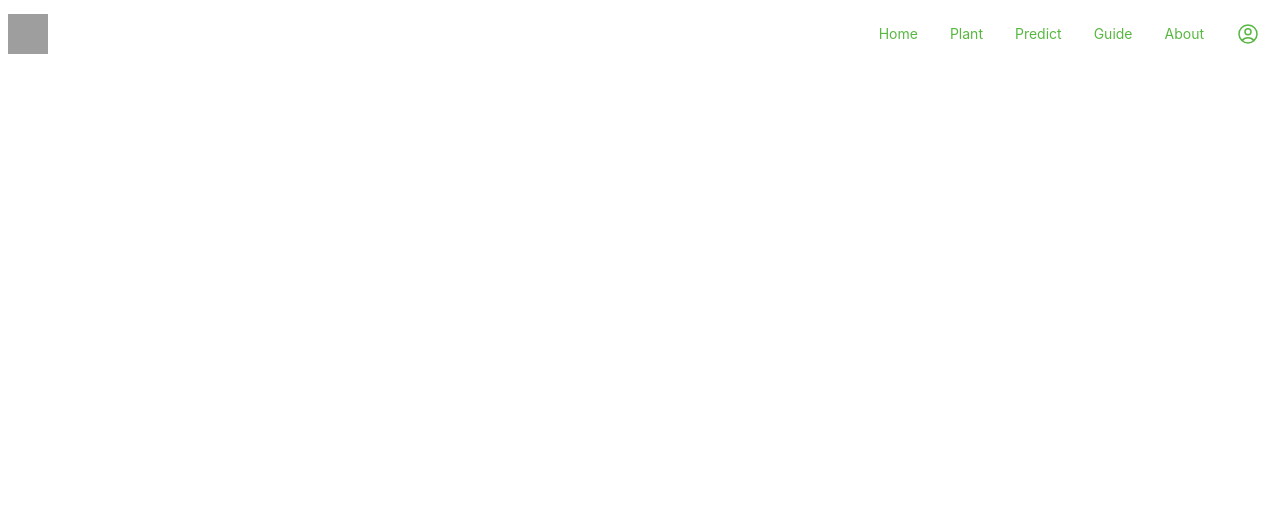
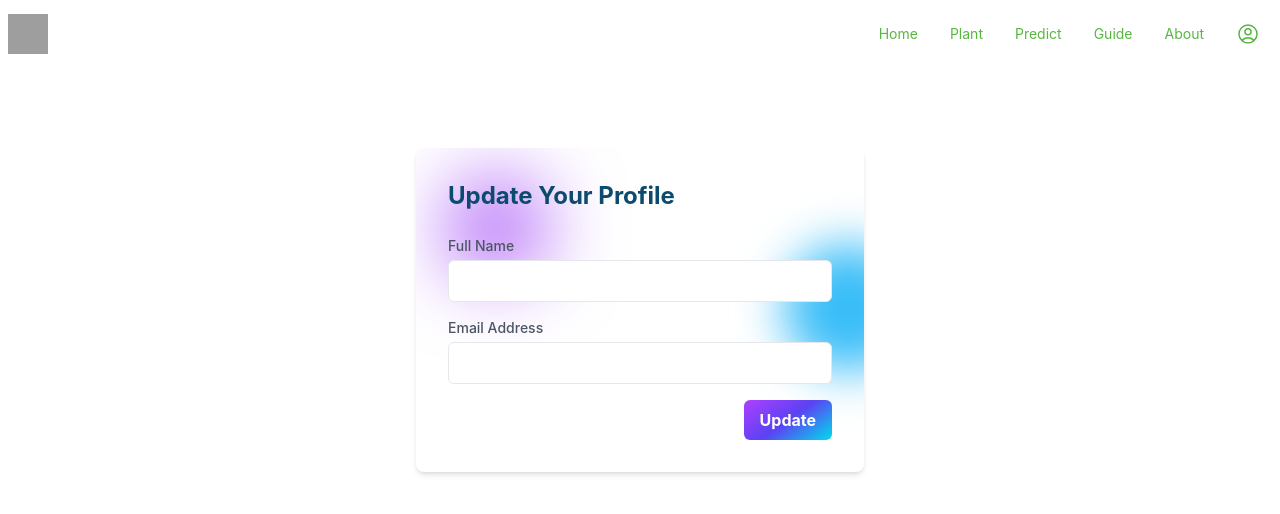
Before and after one commit to anwisu/kaalamansi-frontend, a React (Create React App) app: page /me/update in a window 1280 px wide. Shown: the top 514 px of the page. Built offline with nearby package versions, Linux system fonts and the light colour scheme; no server answers; grey boxes are pictures that could not be loaded.

Commit message:
update profile

```diff
--- a/src/App.js
+++ b/src/App.js
@@ -18,6 +18,7 @@ import QualityDataset from './Components/Dataset/QualityDataset';
 import DiseaseDataset from './Components/Dataset/DiseaseDataset';
 import ProtectedRoute from './Route/ProtectedRoute';
 import Dashboard from './Components/Admin/Dashboard';
+import UpdateProfile from './Components/User/updateProfile'
 
 
 function App() {
@@ -37,10 +38,12 @@ function App() {
           <Route path="/quality/dataset" element={<QualityDataset />} />
           <Route path="/disease/dataset" element={<DiseaseDataset />} />
 
+
           {/* USER ROUTES */}
           <Route path="/login" element={<Login />} />
           <Route path="/register" element={<Register />} />
           <Route path="/me" element={<Profile />} />
+          <Route path="/me/update" element={<UpdateProfile />} />
 
 
         {/* ADMIN ROUTES */}
--- a/src/Components/User/Profile.js
+++ b/src/Components/User/Profile.js
@@ -1,8 +1,7 @@
-import React, { Fragment, useState, useEffect } from 'react';
-import axios from 'axios';
-import { getToken } from '../../utils/helpers';
+import React, { Fragment, useState, useEffect } from "react";
+import axios from "axios";
+import { getToken } from "../../utils/helpers";
 import { TbUserEdit } from "react-icons/tb";
-
 
 const Profile = () => {
   const [loading, setLoading] = useState(true);
@@ -11,16 +10,19 @@ const Profile = () => {
   const getProfile = async () => {
     const config = {
       headers: {
-                'Authorization': `Bearer ${getToken()}`
-            }
+        Authorization: `Bearer ${getToken()}`,
+      },
     };
 
     try {
-            const { data } = await axios.get(`${process.env.REACT_APP_API}/me`, config);
+      const { data } = await axios.get(
+        `${process.env.REACT_APP_API}/me`,
+        config
+      );
       setUser(data.user);
       setLoading(false);
     } catch (error) {
-            console.error('Error fetching user profile:', error);
+      console.error("Error fetching user profile:", error);
       // Handle error here
       setLoading(true);
     }
@@ -42,25 +44,41 @@ const Profile = () => {
                         <p>Email: {user.email}</p>
                     </div> */}
 
-
           <div class="h-full bg-gray-200 p-8">
             <div className="container mx-auto">
               <div class="bg-white rounded-lg shadow-xl pb-8">
                 <div class="w-full h-[250px]">
-                                    <img src="https://vojislavd.com/ta-template-demo/assets/img/profile-background.jpg" class="w-full h-full rounded-tl-lg rounded-tr-lg" />
+                  <img
+                    src="https://vojislavd.com/ta-template-demo/assets/img/profile-background.jpg"
+                    class="w-full h-full rounded-tl-lg rounded-tr-lg"
+                  />
                 </div>
                 <div class="flex flex-col items-center -mt-20">
-                                    <img src="./images/user.png" class="w-40 border-4 border-white rounded-full" />
+                  <img
+                    src="./images/user.png"
+                    class="w-40 border-4 border-white rounded-full"
+                  />
                   <div class="flex items-center space-x-2 mt-2">
                     <p class="text-2xl">{user.name}</p>
                     <span class="bg-blue-500 rounded-full p-1" title="Verified">
-                                            <svg xmlns="http://www.w3.org/2000/svg" class="text-gray-100 h-2.5 w-2.5" fill="none" viewBox="0 0 24 24" stroke="currentColor">
-                                                <path stroke-linecap="round" stroke-linejoin="round" stroke-width="4" d="M5 13l4 4L19 7"></path>
+                      <svg
+                        xmlns="http://www.w3.org/2000/svg"
+                        class="text-gray-100 h-2.5 w-2.5"
+                        fill="none"
+                        viewBox="0 0 24 24"
+                        stroke="currentColor"
+                      >
+                        <path
+                          stroke-linecap="round"
+                          stroke-linejoin="round"
+                          stroke-width="4"
+                          d="M5 13l4 4L19 7"
+                        ></path>
                       </svg>
                     </span>
                   </div>
-                                    <p class="text-gray-700">Senior Software Engineer at Tailwind CSS</p>
-                                    <p class="text-sm text-gray-500">New York, USA</p>
+                  <p class=" capitalize text-gray-700">{user.role}</p>
+                  <p class="text-sm text-gray-500">Taguig City, Philippines</p>
                 </div>
                 <div class="flex-1 flex flex-col items-center lg:items-end justify-end px-8 mt-2">
                   <div class="flex items-center space-x-4 mt-2">
@@ -70,10 +88,14 @@ const Profile = () => {
                                             </svg>
                                             <span>Connect</span>
                                         </button> */}
-                                        <button class="flex items-center bg-green-600 hover:bg-green-700 text-gray-100 px-4 py-2 rounded text-sm space-x-2 transition duration-100">
+                    <a href="/me/update" class="button-link">
+                      <button
+                        class="flex items-center bg-green-600 hover:bg-green-700 text-gray-100 px-4 py-2 rounded text-sm space-x-2 transition duration-100"
+                      >
                         <TbUserEdit />
                         <span>Update Profile</span>
                       </button>
+                    </a>
                   </div>
                 </div>
               </div>
@@ -81,7 +103,9 @@ const Profile = () => {
               <div class="my-4 flex flex-col 2xl:flex-row space-y-4 2xl:space-y-0 2xl:space-x-4">
                 <div class="w-full flex flex-col 2xl:w-1/3">
                   <div class="flex-1 bg-white rounded-lg shadow-xl p-8">
-                                        <h4 class="text-xl text-gray-900 font-bold">Personal Info</h4>
+                    <h4 class="text-xl text-gray-900 font-bold">
+                      Personal Info
+                    </h4>
                     <ul class="mt-2 text-gray-700">
                       <li class="flex border-y py-2">
                         <span class="font-bold w-24">Full name:</span>
@@ -132,7 +156,16 @@ const Profile = () => {
                 <div class="flex flex-col w-full 2xl:w-2/3">
                   <div class="flex-1 bg-white rounded-lg shadow-xl p-8">
                     <h4 class="text-xl text-gray-900 font-bold">About</h4>
-                                        <p class="mt-2 text-gray-700">Lorem ipsum dolor sit amet consectetur adipisicing elit. Nesciunt voluptates obcaecati numquam error et ut fugiat asperiores. Sunt nulla ad incidunt laboriosam, laudantium est unde natus cum numquam, neque facere. Lorem ipsum dolor sit amet consectetur adipisicing elit. Ut, magni odio magnam commodi sunt ipsum eum! Voluptas eveniet aperiam at maxime, iste id dicta autem odio laudantium eligendi commodi distinctio!</p>
+                    <p class="mt-2 text-gray-700">
+                      Lorem ipsum dolor sit amet consectetur adipisicing elit.
+                      Nesciunt voluptates obcaecati numquam error et ut fugiat
+                      asperiores. Sunt nulla ad incidunt laboriosam, laudantium
+                      est unde natus cum numquam, neque facere. Lorem ipsum
+                      dolor sit amet consectetur adipisicing elit. Ut, magni
+                      odio magnam commodi sunt ipsum eum! Voluptas eveniet
+                      aperiam at maxime, iste id dicta autem odio laudantium
+                      eligendi commodi distinctio!
+                    </p>
                   </div>
                 </div>
               </div>
@@ -140,7 +173,6 @@ const Profile = () => {
           </div>
         </Fragment>
       )}
-
     </Fragment>
   );
 };
--- /dev/null
+++ b/src/Components/User/updateProfile.js
@@ -0,0 +1,146 @@
+import React, { Fragment, useState, useEffect } from "react";
+import { useNavigate } from "react-router-dom";
+import axios from "axios";
+import { toast } from "react-toastify";
+import "react-toastify/dist/ReactToastify.css";
+import { getToken } from "../../utils/helpers";
+
+const UpdateProfile = () => {
+  const [name, setName] = useState("");
+  const [email, setEmail] = useState("");
+
+  const [error, setError] = useState("");
+  const [user, setUser] = useState({});
+  const [loading, setLoading] = useState(false);
+  const [isUpdated, setIsUpdated] = useState(false);
+  let navigate = useNavigate();
+
+  const getProfile = async () => {
+    const config = {
+      headers: {
+        Authorization: `Bearer ${getToken()}`,
+      },
+    };
+    try {
+      const { data } = await axios.get(
+        `${process.env.REACT_APP_API}/me`,
+        config
+      );
+      console.log(data);
+      setName(data.user.name);
+      setEmail(data.user.email);
+      setLoading(false);
+    } catch (error) {
+      toast.error("User Cannot find", {
+        position: "top-right",
+      });
+    }
+  };
+
+  const updateProfile = async (userData) => {
+    const config = {
+      headers: {
+        Authorization: `Bearer ${getToken()}`,
+      },
+    };
+
+    try {
+      const formData = new FormData();
+      Object.keys(userData).forEach((key) =>
+        formData.append(key, userData[key])
+      );
+
+      const { data } = await axios.put(
+        `${process.env.REACT_APP_API}/me/update`,
+        config
+      );
+      console.log("Response data:", data);
+      setIsUpdated(data.success);
+      setLoading(false);
+      toast.success("Profile Update Success", {
+        position: "top-right",
+      });
+
+      navigate("/me", { replace: true });
+    } catch (error) {
+      console.log("Error:", error);
+      toast.error(" Thier is an Error ", {
+        position: "top-right",
+      });
+    }
+  };
+
+  const submitHandler = (e) => {
+    e.preventDefault();
+    const formData = {
+      name,
+      email,
+    };
+
+    console.log("User data:", { name, email });
+    updateProfile(formData);
+  };
+
+  useEffect(() => {
+    getProfile();
+  }, []);
+
+  console.log(user)
+
+  return (
+    <div>
+      <div class="max-w-md mx-auto m-20 relative overflow-hidden z-10 bg-white p-8 rounded-lg shadow-md before:w-24 before:h-24 before:absolute before:bg-purple-500 before:rounded-full before:-z-10 before:blur-2xl after:w-32 after:h-32 after:absolute after:bg-sky-400 after:rounded-full after:-z-10 after:blur-xl after:top-24 after:-right-12">
+        <h2 class="text-2xl text-sky-900 font-bold mb-6">
+          Update Your Profile
+        </h2>
+
+        <form
+          method="post"
+          onSubmit={submitHandler}
+          encType="multipart/form-data"
+          action="#"
+        >
+          <div class="mb-4">
+            <label class="block text-sm font-medium text-gray-600" for="name">
+              Full Name
+            </label>
+            <input
+              class="mt-1 p-2 w-full border rounded-md"
+              type="name"
+              id="name_field"
+              name='name'
+              value={name}
+              onChange={(e) => setName(e.target.value)}
+            />
+          </div>
+
+          <div class="mb-4">
+            <label class="block text-sm font-medium text-gray-600" for="email">
+              Email Address
+            </label>
+            <input
+              class="mt-1 p-2 w-full border rounded-md"
+              name="email"
+              id="email_field"
+              type="email"
+              value={email}
+              onChange={(e) => setEmail(e.target.value)}
+            />
+          </div>
+
+          <div class="flex justify-end">
+            <button
+              class="[background:linear-gradient(144deg,#af40ff,#5b42f3_50%,#00ddeb)] text-white px-4 py-2 font-bold rounded-md hover:opacity-80"
+              type="submit"
+              disabled="true"
+            >
+              Update
+            </button>
+          </div>
+        </form>
+      </div>
+    </div>
+  );
+};
+
+export default UpdateProfile;
```
Lines whose indentation alone changed are shown as unchanged.
